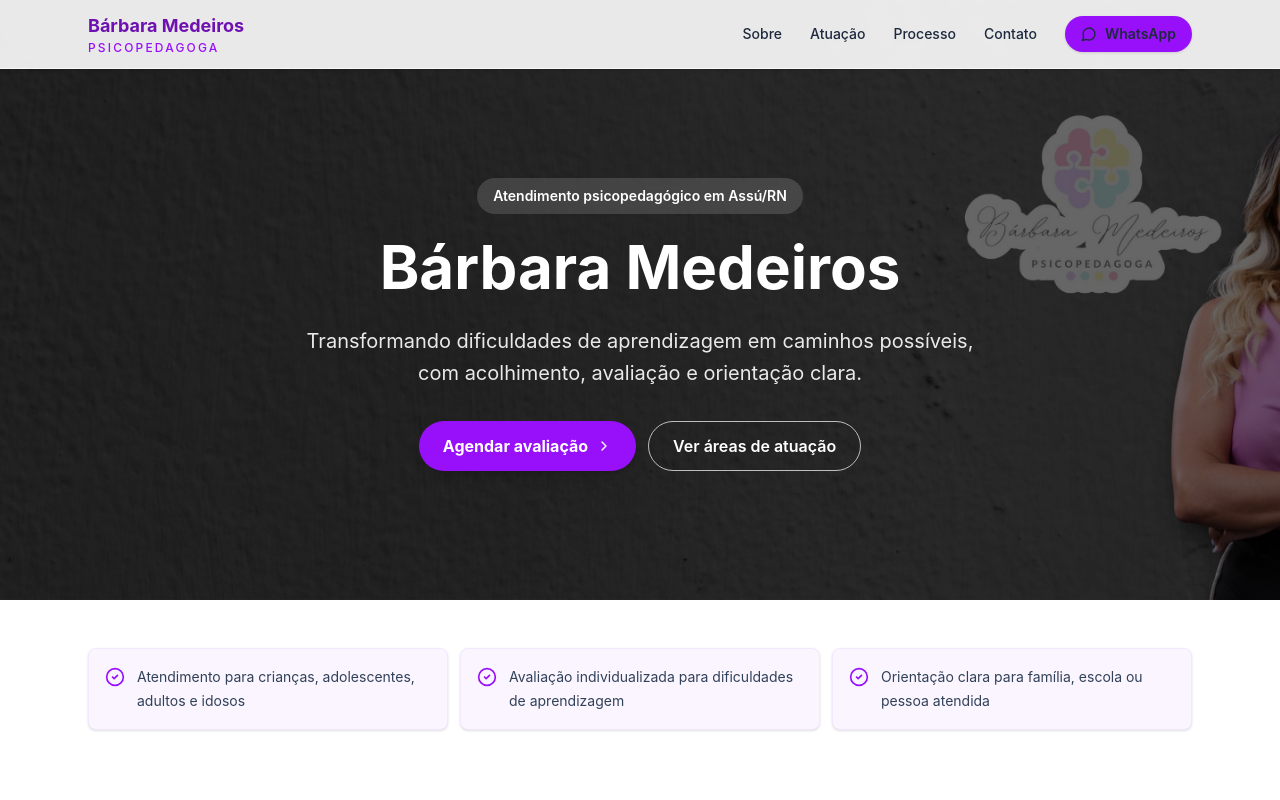
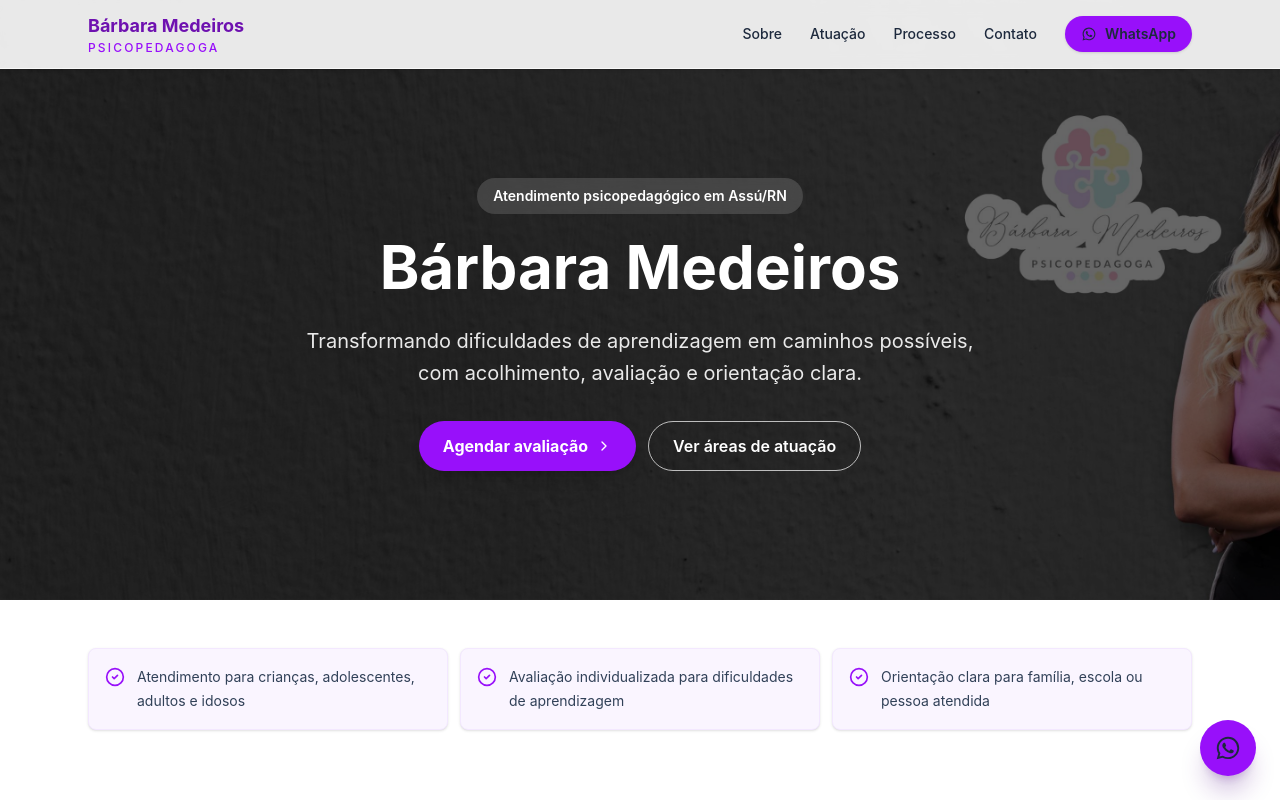
Before and after one commit to IuryFredson/site-psicopedbarbara, a React (Vite) app: page / in a window 1280 px wide. Shown: the top 800 px of the page. Built offline with nearby package versions, Linux system fonts and the light colour scheme.

Commit message:
Add WhatsApp icon and floating contact button

```diff
--- a/src/App.jsx
+++ b/src/App.jsx
@@ -7,7 +7,6 @@ import {
   GraduationCap,
   HeartHandshake,
   Mail,
-  MessageCircle,
   MapPin,
   Menu,
   Phone,
@@ -21,6 +20,17 @@ const whatsappUrl =
 
 const mapUrl =
   "https://www.google.com/maps/search/?api=1&query=Rua%20Dr.%20Ernesto%20da%20Fonseca%20Dom%20Elizeu%20Assu%20RN%2059650-000";
+
+const WhatsAppIcon = ({ className = "h-5 w-5" }) => (
+  <svg
+    viewBox="0 0 32 32"
+    fill="currentColor"
+    aria-hidden="true"
+    className={className}
+  >
+    <path d="M16.01 3.2c-7.06 0-12.8 5.7-12.8 12.72 0 2.23.59 4.42 1.7 6.34L3.1 28.8l6.7-1.75a12.9 12.9 0 0 0 6.2 1.58h.01c7.05 0 12.79-5.7 12.79-12.72 0-3.4-1.33-6.6-3.75-9.01a12.72 12.72 0 0 0-9.04-3.7Zm0 23.27h-.01c-1.9 0-3.76-.5-5.4-1.46l-.39-.23-3.98 1.04 1.06-3.86-.25-.4a10.51 10.51 0 0 1-1.62-5.64c0-5.82 4.75-10.56 10.6-10.56 2.83 0 5.49 1.1 7.49 3.1a10.45 10.45 0 0 1 3.1 7.46c0 5.82-4.76 10.55-10.6 10.55Zm5.82-7.9c-.32-.16-1.89-.93-2.18-1.03-.29-.11-.5-.16-.72.16-.21.31-.82 1.03-1.01 1.24-.18.22-.37.24-.69.08-.32-.16-1.35-.5-2.57-1.58a9.63 9.63 0 0 1-1.78-2.2c-.19-.32-.02-.49.14-.65.14-.14.32-.37.48-.56.16-.18.21-.32.32-.53.1-.22.05-.4-.03-.56-.08-.16-.72-1.72-.98-2.36-.26-.62-.52-.54-.72-.55h-.61c-.21 0-.56.08-.85.4-.3.31-1.12 1.09-1.12 2.66 0 1.56 1.15 3.08 1.31 3.29.16.21 2.27 3.45 5.5 4.83.77.33 1.37.53 1.84.68.77.24 1.47.2 2.02.12.62-.09 1.89-.77 2.16-1.51.27-.74.27-1.38.19-1.51-.08-.13-.29-.21-.61-.37Z" />
+  </svg>
+);
 
 const navItems = [
   { href: "#about", label: "Sobre" },
@@ -138,7 +148,7 @@ const Website = () => {
               </a>
             ))}
             <a href={whatsappUrl} target="_blank" rel="noopener noreferrer" className="inline-flex items-center gap-2 rounded-full bg-purple-600 px-4 py-2 text-sm font-semibold text-white shadow-sm transition hover:bg-purple-700">
-              <MessageCircle className="h-4 w-4" />
+              <WhatsAppIcon className="h-4 w-4" />
               WhatsApp
             </a>
           </div>
@@ -163,7 +173,7 @@ const Website = () => {
                 </a>
               ))}
               <a href={whatsappUrl} target="_blank" rel="noopener noreferrer" className="mt-2 inline-flex items-center justify-center gap-2 rounded-full bg-purple-600 px-4 py-3 text-sm font-semibold text-white" onClick={closeMenu}>
-                <MessageCircle className="h-4 w-4" />
+                <WhatsAppIcon className="h-4 w-4" />
                 Falar no WhatsApp
               </a>
             </div>
@@ -276,7 +286,7 @@ const Website = () => {
               </div>
               <a href={whatsappUrl} target="_blank" rel="noopener noreferrer" className="mt-5 inline-flex items-center justify-center gap-2 rounded-full bg-purple-600 px-5 py-3 text-sm font-bold text-white transition hover:bg-purple-700 md:mt-0">
                 Falar com Bárbara
-                <MessageCircle className="h-4 w-4" />
+                <WhatsAppIcon className="h-4 w-4" />
               </a>
             </div>
           </div>
@@ -337,7 +347,7 @@ const Website = () => {
               </p>
               <a href={whatsappUrl} target="_blank" rel="noopener noreferrer" className="mt-7 inline-flex items-center justify-center gap-2 rounded-full bg-purple-600 px-6 py-3 text-sm font-bold text-white shadow-lg transition hover:bg-purple-700 md:text-base">
                 Chamar no WhatsApp
-                <MessageCircle className="h-5 w-5" />
+                <WhatsAppIcon className="h-5 w-5" />
               </a>
             </div>
 
@@ -349,6 +359,16 @@ const Website = () => {
           </div>
         </section>
       </main>
+
+      <a
+        href={whatsappUrl}
+        target="_blank"
+        rel="noopener noreferrer"
+        className="fixed bottom-5 right-5 z-40 inline-flex h-14 w-14 items-center justify-center rounded-full bg-purple-600 text-white shadow-xl shadow-purple-900/25 transition hover:bg-purple-700 focus:outline-none focus:ring-4 focus:ring-purple-200 md:bottom-6 md:right-6"
+        aria-label="Falar com Bárbara pelo WhatsApp"
+      >
+        <WhatsAppIcon className="h-7 w-7" />
+      </a>
     </div>
   );
 };
```
